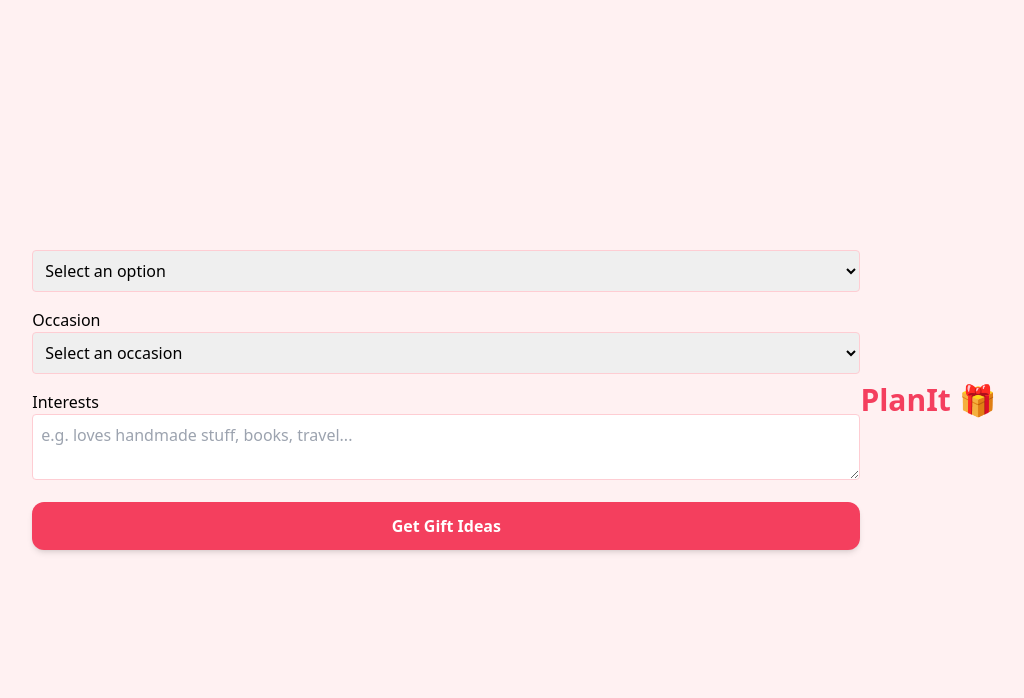
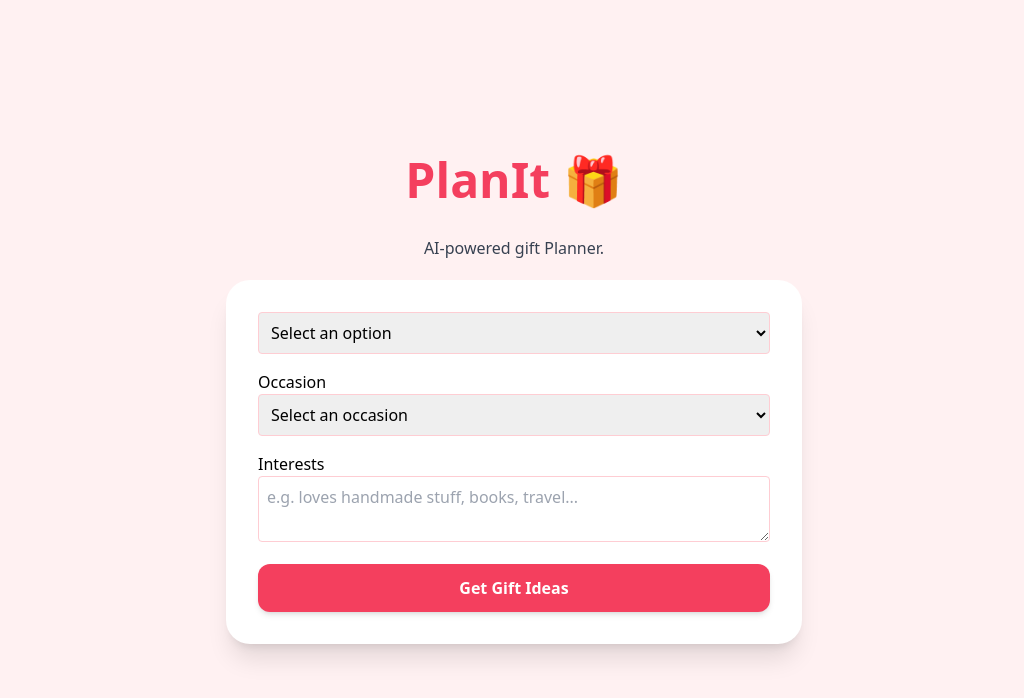
Before and after one commit to 789deepa/planit, a React (Vite) app: page / in a window 1280 px wide. Shown: the top 698 px of the page, without its empty margins (126-1150 px from the left). Built offline with nearby package versions, Linux system fonts and the light colour scheme.

Commit message:
Added mock data

```diff
--- a/src/App.jsx
+++ b/src/App.jsx
@@ -1,10 +1,24 @@
 import GiftForm from "./components/GiftForm";
+import mockData from "./data/mockData.js";
 
 function App() {
+
+  console.log(mockData);
   return (
-    <div className="min-h-screen bg-rose-50 flex items-center justify-center">
-      <GiftForm />
-      <h1 className="text-3xl font-bold text-rose-500">PlanIt 🎁</h1>
+    <div className="min-h-screen bg-rose-50 flex flex-col items-center justify-center">
+
+      <h1 className="text-5xl font-extrabold text-rose-500 mb-8">
+        PlanIt 🎁
+      </h1>
+
+      <p className="text-gray-700 mb-5 text-center">
+        AI-powered gift Planner.
+      </p>
+
+      <div className="bg-white rounded-3xl shadow-xl p-8 w-full max-w-xl">
+       <GiftForm />
+      </div>
+
     </div>
   )
 }
--- /dev/null
+++ b/src/data/mockData.js
@@ -0,0 +1,28 @@
+const mockGiftData = [
+  {
+    id: 1,
+    name: "Handmade Photo Album",
+    instructions:
+      "Collect your favorite memories, print the photos, decorate each page with notes and stickers, and wrap it beautifully.",
+  },
+  {
+    id: 2,
+    name: "Personalized Mug",
+    instructions:
+      "Choose a favorite photo or quote and order a custom mug from an online printing service.",
+  },
+  {
+    id: 3,
+    name: "DIY Memory Jar",
+    instructions:
+      "Fill a glass jar with small handwritten notes describing happy memories and future plans together.",
+  },
+  {
+    id: 4,
+    name: "Book Gift Set",
+    instructions:
+      "Select books based on their interests and add a handwritten bookmark for a personal touch.",
+  },
+];
+
+export default mockGiftData;
```
Also changed, not shown: src/components/GiftCard.jsx (added).
